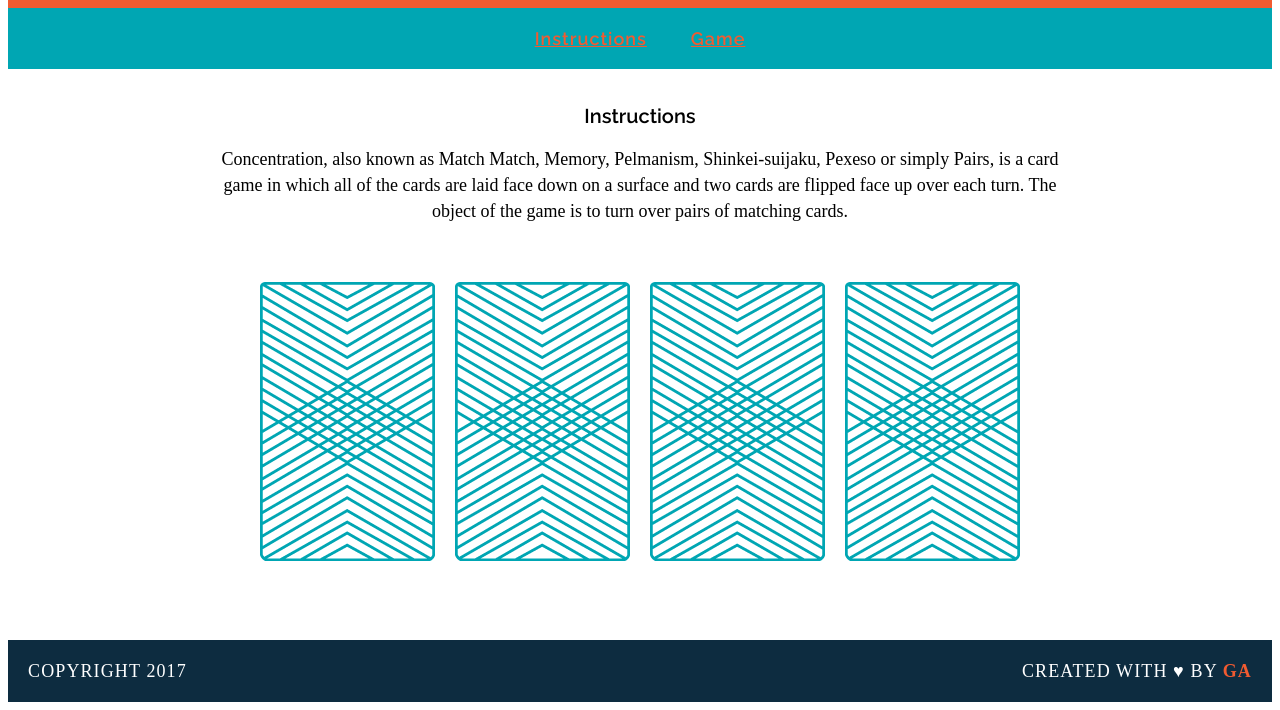
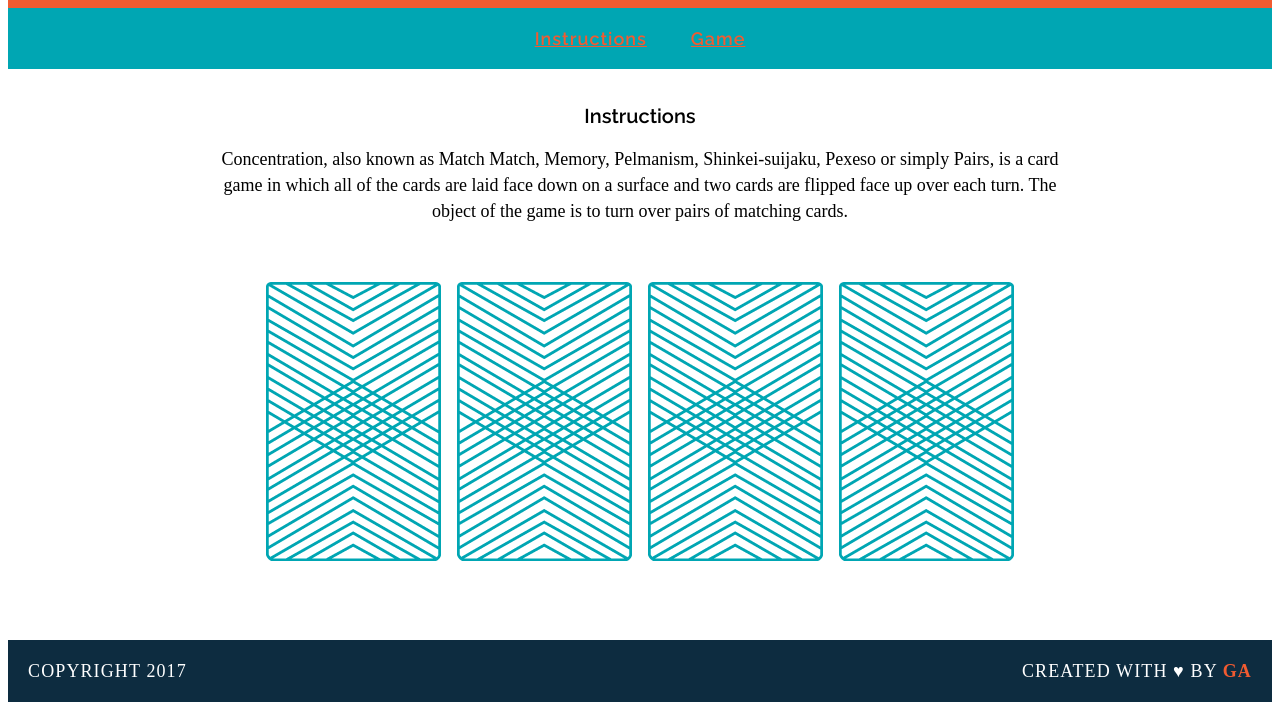
Before and after one commit to Anddrew914/wdi-fundamentals-memorygame, a plain HTML site: page index.html in a window 1280 px wide. Shown: the part 113-823 px from the top of the page. Drawn offline with Linux system fonts and the light colour scheme; a web font is replaced by a local one.

Commit message:
Created game logic

```diff
--- a/index.html
+++ b/index.html
@@ -17,12 +17,7 @@
 <main>
 <h2>Instructions</h2>
 <p>Concentration, also known as Match Match, Memory, Pelmanism, Shinkei-suijaku, Pexeso or simply Pairs, is a card game in which all of the cards are laid face down on a surface and two cards are flipped face up over each turn. The object of the game is to turn over pairs of matching cards.</p>
-<div>
-	<img src="images/back.png" alt="Queen of Diamonds">
-	<img src="images/back.png" alt="Queen of Hearts">
-	<img src="images/back.png" alt="King of Diamonds">
-	<img src="images/back.png" alt="King of Hearts">
-</div>
+<div id="game-board" class="board clearfix"></div>
 </main>
 <footer class="clearfix">
 	<p class="copyright">
--- a/js/main.js
+++ b/js/main.js
@@ -31,12 +31,22 @@
 		}
 	}
 };
-var flipCard = function(cardId) {
+var flipCard = function() {
+	var cardId = this.getAttribute("data-id");
 	console.log("User flipped " + cards[cardId].rank);
 	cardsInPlay.push(cards[cardId].rank);
+	this.setAttribute("src", cards[cardId].cardImage)
 	checkForMatch();
 	console.log(cards[cardId].cardImage);
     console.log(cards[cardId].suit);
 };
-flipCard(0);
-flipCard(2);
+var createBoard = function() {
+	for (var i = 0; i < cards.length; i++) {
+		var cardElement = document.createElement("img");
+		cardElement.setAttribute("src", "images/back.png");
+		cardElement.setAttribute("data-id", i);
+		cardElement.addEventListener("click", flipCard)
+		document.getElementById("game-board").appendChild(cardElement);
+	}
+};
+createBoard();
```
